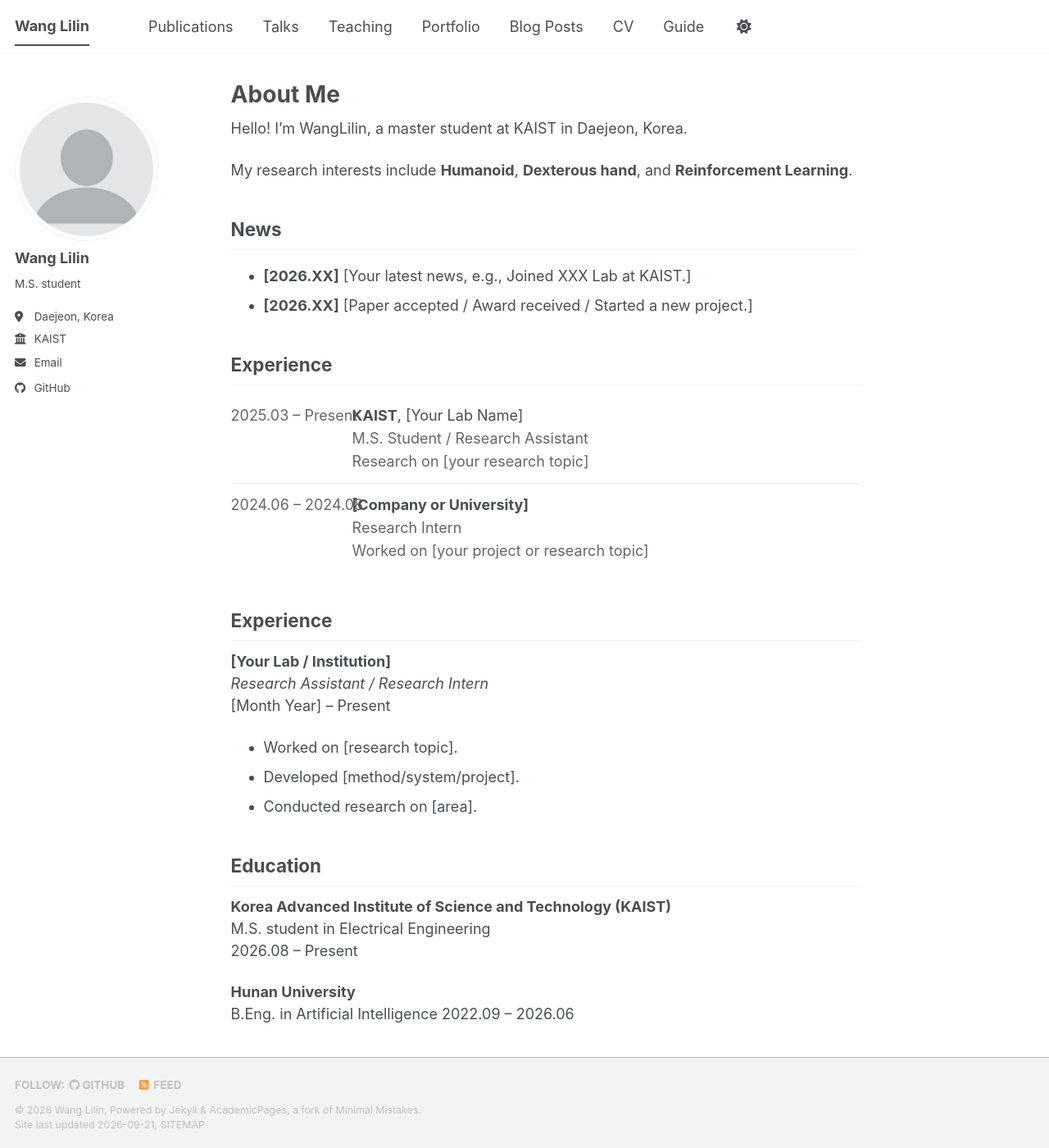
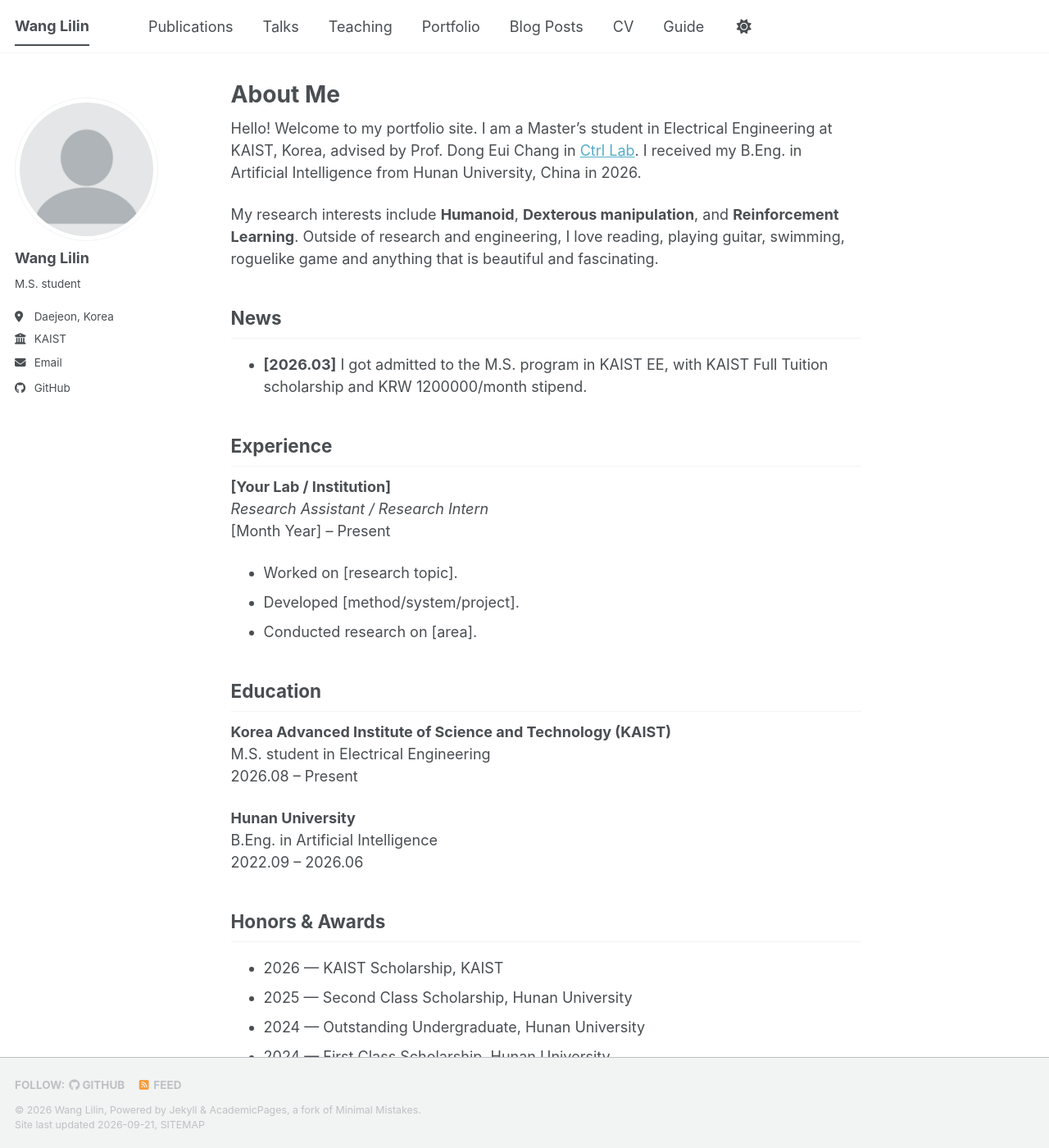
Before and after one commit to wll41/wll41.github.io, a Jekyll site: the page built from _pages/about.md, in a window 1280 px wide and 1400 px high. Shown: the whole window at 82% size. Built offline with Jekyll 4.4.1, drawn with Linux system fonts in a browser that asks for light colours; a style sheet for code colours, icons or effects is not loaded.

Commit message:
Update personal details in about.md for the 5 time
Removed unnecessary styles and updated personal information.

```diff
--- a/_pages/about.md
+++ b/_pages/about.md
@@ -7,80 +7,15 @@ redirect_from:
   - /about.html
 ---
 
-<style>
-.cv-list {
-  margin: 0 0 28px 0;
-}
 
-.cv-row {
-  display: grid;
-  grid-template-columns: 130px 1fr;
-  column-gap: 18px;
-  padding: 12px 0;
-  border-bottom: 1px solid #eeeeee;
-}
+Hello! Welcome to my portfolio site. I am a Master's student in Electrical Engineering at KAIST, Korea, advised by Prof. Dong Eui Chang in [Ctrl Lab](https://control.kaist.ac.kr/home). I received my B.Eng. in Artificial Intelligence from Hunan University, China in 2026.
 
-.cv-row:last-child {
-  border-bottom: none;
-}
-
-.cv-date {
-  color: #666666;
-  white-space: nowrap;
-}
-
-.cv-content {
-  line-height: 1.55;
-}
-
-.cv-sub {
-  color: #666666;
-}
-
-@media (max-width: 600px) {
-  .cv-row {
-    grid-template-columns: 1fr;
-    row-gap: 4px;
-  }
-}
-</style>
-
-Hello! I'm WangLilin, a master student at KAIST in Daejeon, Korea.
-
-My research interests include **Humanoid**, **Dexterous hand**, and **Reinforcement Learning**.
+My research interests include **Humanoid**, **Dexterous manipulation**, and **Reinforcement Learning**. Outside of research and engineering, I love reading, playing guitar, swimming, roguelike game and anything that is beautiful and fascinating.
 
 ## News
 
-- **[2026.XX]** [Your latest news, e.g., Joined XXX Lab at KAIST.]
-- **[2026.XX]** [Paper accepted / Award received / Started a new project.]
+- **[2026.03]** I got admitted to the M.S. program in KAIST EE, with KAIST Full Tuition scholarship and KRW 1200000/month stipend.
 
-<h2>Experience</h2>
-
-<div class="cv-list">
-
-<div class="cv-row">
-<div class="cv-date">2025.03 – Present</div>
-<div class="cv-content">
-<strong>KAIST</strong>, [Your Lab Name]<br>
-<span class="cv-sub">
-M.S. Student / Research Assistant<br>
-Research on [your research topic]
-</span>
-</div>
-</div>
-
-<div class="cv-row">
-<div class="cv-date">2024.06 – 2024.08</div>
-<div class="cv-content">
-<strong>[Company or University]</strong><br>
-<span class="cv-sub">
-Research Intern<br>
-Worked on [your project or research topic]
-</span>
-</div>
-</div>
-
-</div>
 
 ## Experience
 
```
